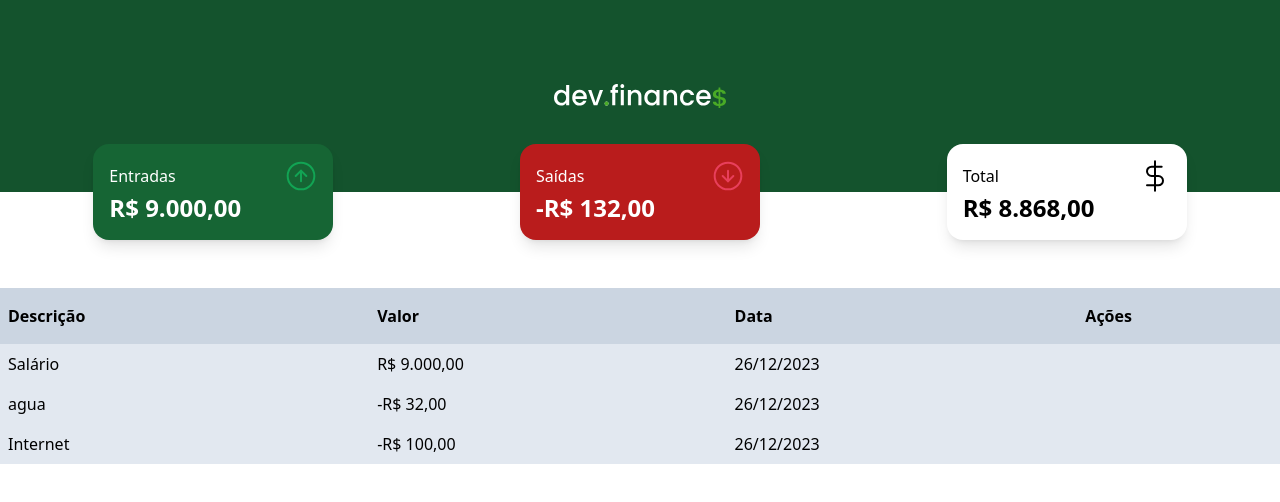
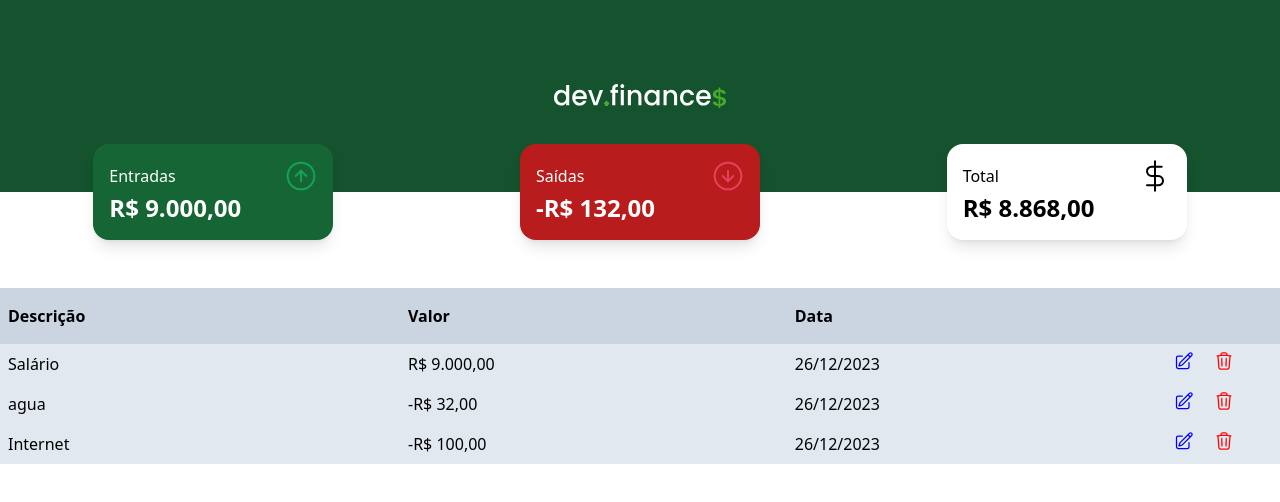
Before and after one commit to gutoamorim/dev-finances, a React (Vite) app: page / in a window 1280 px wide. Shown: the top 502 px of the page. Built offline with nearby package versions, Linux system fonts and the light colour scheme.

Commit message:
Adicionado SVG a tabela de transações

```diff
--- a/src/components/Table.jsx
+++ b/src/components/Table.jsx
@@ -1,5 +1,7 @@
 import { useContext } from "react";
 import { TransactionContext } from "../contexts/TransactionContext";
+import edit from "../assets/edit.svg";
+import trash from "../assets/trash.svg";
 
 export default function Table() {
   const transactions = useContext(TransactionContext);
@@ -12,7 +14,7 @@ export default function Table() {
             <th className="py-4 px-2">Descrição</th>
             <th>Valor</th>
             <th>Data</th>
-            <th>Ações</th>
+            <th className="max-w-min"></th>
           </tr>
         </thead>
         <tbody className="bg-slate-200">
@@ -27,7 +29,24 @@ export default function Table() {
                   })}
                 </td>
                 <td>{transaction.date}</td>
-                <td></td>
+                <td className="w-1/12">
+                  <button>
+                    <img
+                      className="w-5 h-5"
+                      src={edit}
+                      alt="Editar"
+                      title="Editar"
+                    />
+                  </button>
+                  <button>
+                    <img
+                      className="w-5 h-5 ml-5"
+                      src={trash}
+                      alt="Excluir"
+                      title="Excluir"
+                    />
+                  </button>
+                </td>
               </tr>
             ))}
         </tbody>
```
Also changed, not shown: src/assets/edit.svg, src/assets/trash.svg.
